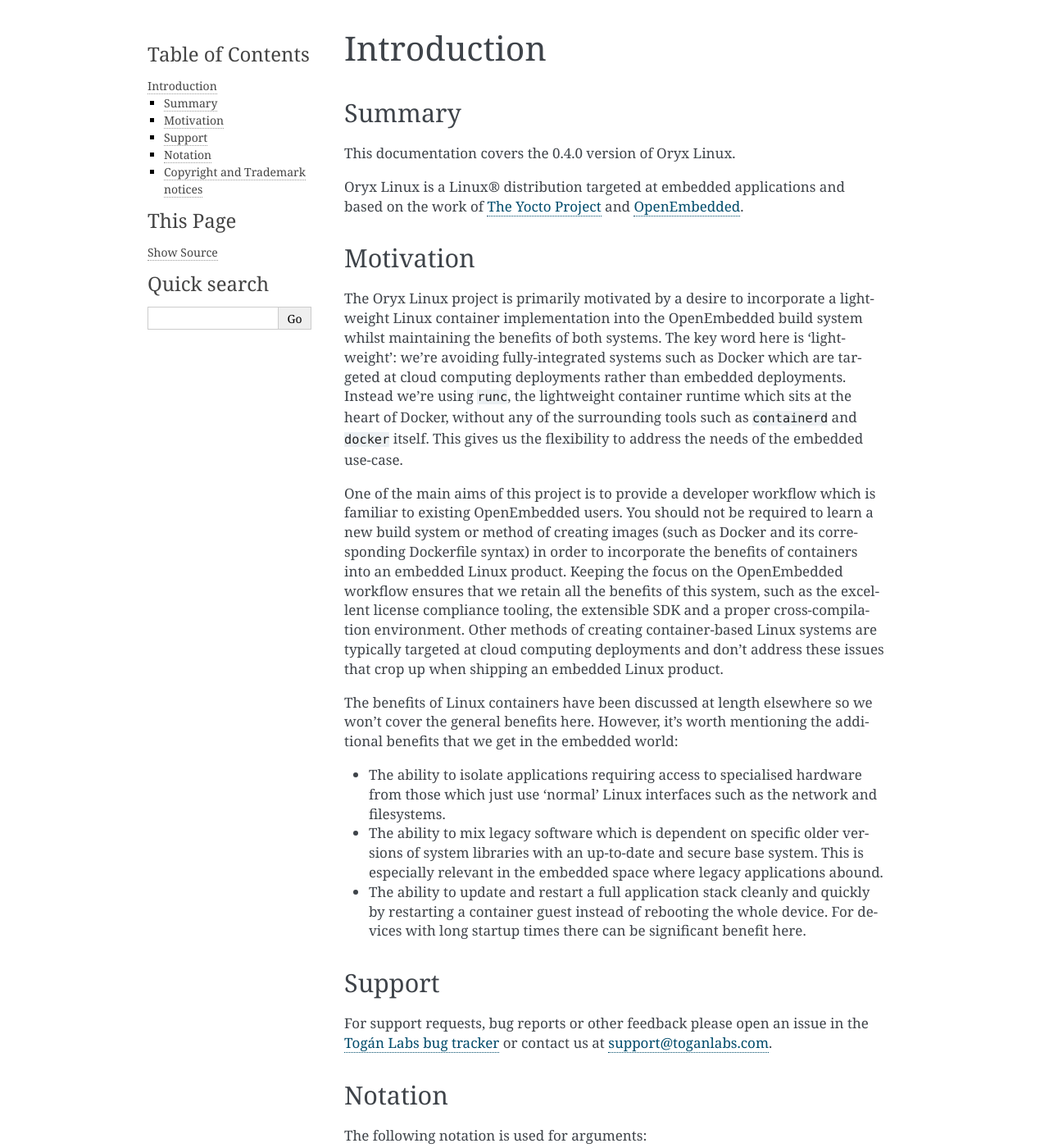
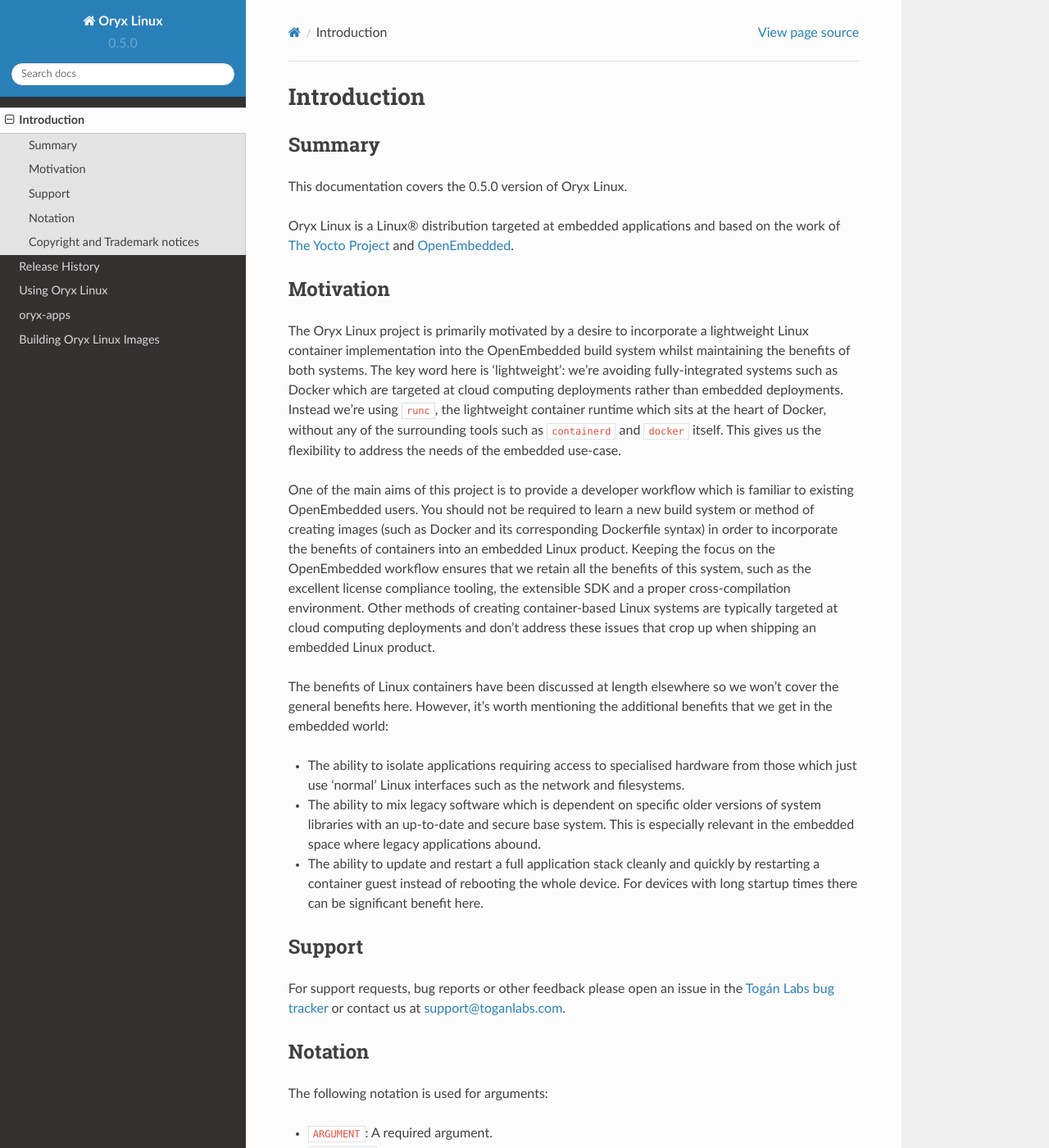
Before and after one commit to NetworkGradeLinux/mion, a Sphinx documentation site: the page built from docs/intro.rst, in a window 1280 px wide and 1400 px high. Shown: the whole window at 82% size. Built offline with Sphinx 7.4.7 and the Read the Docs theme 2.0.0, drawn with Linux system fonts in a browser that asks for light colours; pages that are not in the unit, such as notebooks, are missing from menus; some of the changed text lies outside the part shown.

```diff
--- a/docs/conf.py
+++ b/docs/conf.py
@@ -28,11 +28,7 @@ import os
 # Add any Sphinx extension module names here, as strings. They can be
 # extensions coming with Sphinx (named 'sphinx.ext.*') or your custom
 # ones.
-extensions = [
-    'sphinx.ext.autodoc',
-    'sphinx.ext.doctest',
-    'sphinx.ext.todo',
-]
+extensions = []
 
 # Add any paths that contain templates here, relative to this directory.
 templates_path = ['_templates']
@@ -40,7 +36,7 @@ templates_path = ['_templates']
 # The suffix(es) of source filenames.
 # You can specify multiple suffix as a list of string:
 # source_suffix = ['.rst', '.md']
-source_suffix = '.rst'
+source_suffix = ['.rst', '.md']
 
 # The encoding of source files.
 #source_encoding = 'utf-8-sig'
@@ -50,7 +46,7 @@ master_doc = 'index'
 
 # General information about the project.
 project = u'Oryx Linux'
-copyright = u'2017, Togán Labs Ltd'
+copyright = u'2017-2019, Togán Labs Ltd'
 author = u'Togán Labs Ltd'
 
 # The version info for the project you're documenting, acts as replacement for
@@ -58,7 +54,7 @@ author = u'Togán Labs Ltd'
 # built documents.
 #
 # The short X.Y version.
-version = u'0.4.0'
+version = u'0.5.0'
 # The full version, including alpha/beta/rc tags.
 release = version
 
@@ -111,7 +107,8 @@ todo_include_todos = True
 
 # The theme to use for HTML and HTML Help pages.  See the documentation for
 # a list of builtin themes.
-html_theme = 'alabaster'
+import sphinx_rtd_theme
+html_theme = 'sphinx_rtd_theme'
 
 # Theme options are theme-specific and customize the look and feel of a theme
 # further.  For a list of options available for each theme, see the
@@ -208,17 +205,17 @@ htmlhelp_basename = 'OryxLinuxdoc'
 # -- Options for LaTeX output ---------------------------------------------
 
 latex_elements = {
-# The paper size ('letterpaper' or 'a4paper').
-#'papersize': 'letterpaper',
+    # The paper size ('letterpaper' or 'a4paper').
+    #'papersize': 'letterpaper',
 
-# The font size ('10pt', '11pt' or '12pt').
-#'pointsize': '10pt',
+    # The font size ('10pt', '11pt' or '12pt').
+    #'pointsize': '10pt',
 
-# Additional stuff for the LaTeX preamble.
-#'preamble': '',
+    # Additional stuff for the LaTeX preamble.
+    #'preamble': '',
 
-# Latex figure (float) alignment
-#'figure_align': 'htbp',
+    # Latex figure (float) alignment
+    #'figure_align': 'htbp',
 }
 
 # Grouping the document tree into LaTeX files. List of tuples
@@ -358,3 +355,7 @@ epub_exclude_files = ['search.html']
 #epub_use_index = True
 
 highlight_language = 'none'
+
+source_parsers = {
+    '.md': 'recommonmark.parser.CommonMarkParser',
+}
--- /dev/null
+++ b/docs/requirements.txt
@@ -0,0 +1,3 @@
+sphinx
+recommonmark
+sphinx_rtd_theme
```
